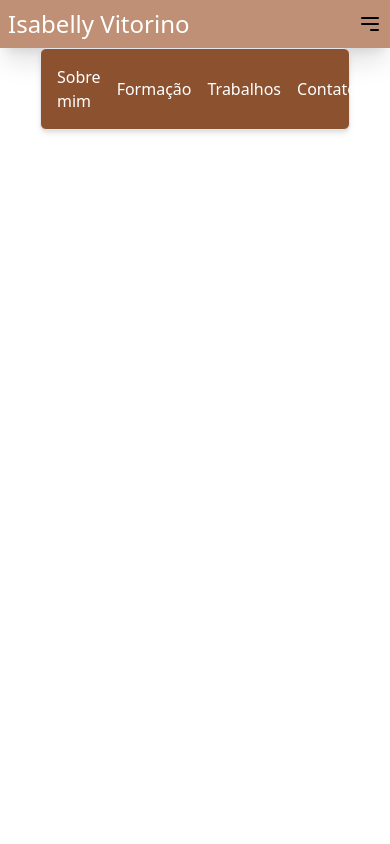
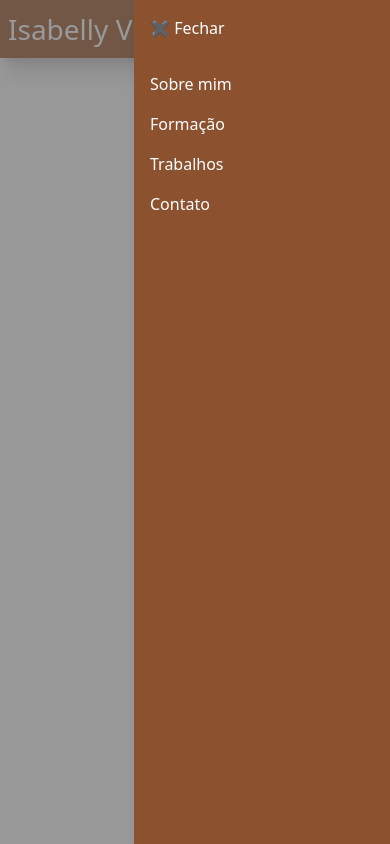
Before and after one commit to Antonio-Jr28/portifolio-isabelly-vitorino, a React (Create React App) app: page / in a window 390 px wide. Both pictures are taken after a click on the icon 370 px from the left and 24 px from the top of the page. Built offline with nearby package versions, Linux system fonts and the light colour scheme.

Commit message:
ajustando menu mobile

```diff
--- a/src/components/navbar/navbar-mobile.component.tsx
+++ b/src/components/navbar/navbar-mobile.component.tsx
@@ -1,4 +1,3 @@
-import { memoryUsage } from "process";
 import React, { useEffect, useState, useRef } from "react";
 
 interface NavbarMobileProps {
@@ -6,15 +5,15 @@ interface NavbarMobileProps {
 }
 
 export const NavbarMobile: React.FC<NavbarMobileProps> = ({ menuItems }) => {
-  const [isMenuOpen, setIsmenuOpen] = useState(false);
+  const [isMenuOpen, setIsMenuOpen] = useState(false);
   const menuRef = useRef<HTMLDivElement | null>(null);
 
   const toggleMenu = () => {
-    setIsmenuOpen(!isMenuOpen);
+    setIsMenuOpen((prev) => !prev);
   };
 
   const closeMenu = () => {
-    setIsmenuOpen(false);
+    setIsMenuOpen(false);
   };
 
   useEffect(() => {
@@ -27,17 +26,17 @@ export const NavbarMobile: React.FC<NavbarMobileProps> = ({ menuItems }) => {
       }
     };
 
-    document.addEventListener("click", handleOutsideClick);
+    document.addEventListener("mousedown", handleOutsideClick);
 
     return () => {
-      document.removeEventListener("click", handleOutsideClick);
+      document.removeEventListener("mousedown", handleOutsideClick);
     };
   }, []);
 
   return (
-    <div className="md:hidden cursor-pointer" ref={menuRef}>
+    <div className="relative md:hidden">
       <svg
-        className="w-6 h-6"
+        className="w-6 h-6 cursor-pointer"
         fill="none"
         stroke="currentColor"
         viewBox="0 0 24 24"
@@ -51,9 +50,20 @@ export const NavbarMobile: React.FC<NavbarMobileProps> = ({ menuItems }) => {
           d="M4 6h16M4 12h16m-7 6h7"
         ></path>
       </svg>
-      {isMenuOpen && (
-        <div className="absolute top-12 left-10 right-10 bg-[#8c5230] border rounded-md shadow-md">
-          <ul className="flex flex-row items-center md:items-center gap-4 p-4">
+
+      <div
+        ref={menuRef}
+        className={`fixed top-0 right-0 h-full w-64 bg-[#8c5230] transform ${
+          isMenuOpen ? "translate-x-0" : "translate-x-full"
+        } transition-transform duration-300 z-40 shadow-lg`}
+      >
+        <button
+          className="text-white p-4"
+          onClick={closeMenu}
+        >
+          ✖ Fechar
+        </button>
+        <ul className="p-4 space-y-4">
           {menuItems.map((item, index) => (
             <li key={index}>
               <a
@@ -66,6 +76,12 @@ export const NavbarMobile: React.FC<NavbarMobileProps> = ({ menuItems }) => {
           ))}
         </ul>
       </div>
+
+      {isMenuOpen && (
+        <div
+          className="fixed inset-0 bg-black bg-opacity-40 z-30"
+          onClick={closeMenu}
+        ></div>
       )}
     </div>
   );
--- a/tailwind.config.js
+++ b/tailwind.config.js
@@ -2,7 +2,31 @@
 module.exports = {
   content: ["./src/**/*.{js,jsx,ts,tsx}"],
   theme: {
-    extend: {},
+    extend: {
+      colors: {
+        primaria: "#BF9075",
+        segundaria: "#8C5230",
+        botao1: "#D9B29C",
+        background: "#592F16",
+        background2: "#402921"
+      },
+      fontSize: {
+        "2xl": "1.75rem",
+        "3xl": "2rem",
+      },
+      fontWeight: {
+        light: 300,
+        normal: 400,
+        medium: 500,
+        bold: 700,
+
+      },
+      lineHeight : {
+        tight: 1.2,
+        normal: 1.5,
+        relaxed: 1.75
+      }
+    },
   },
   plugins: [],
 };
```
Lines whose indentation alone changed are shown as unchanged.
